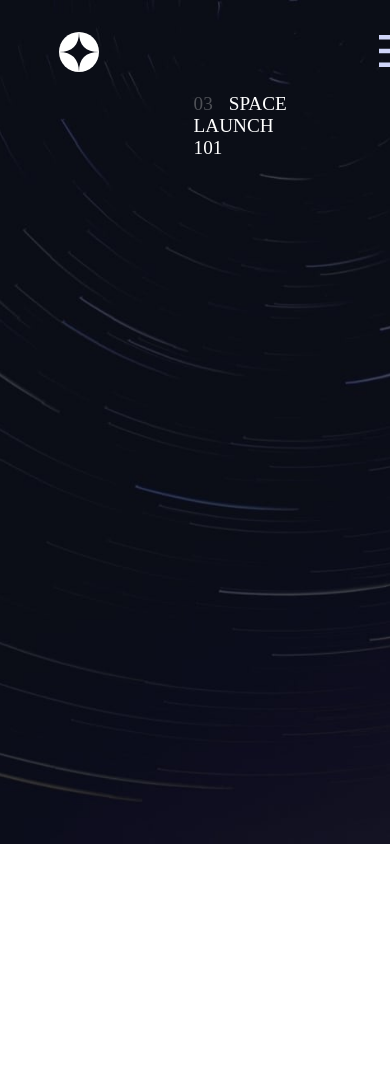
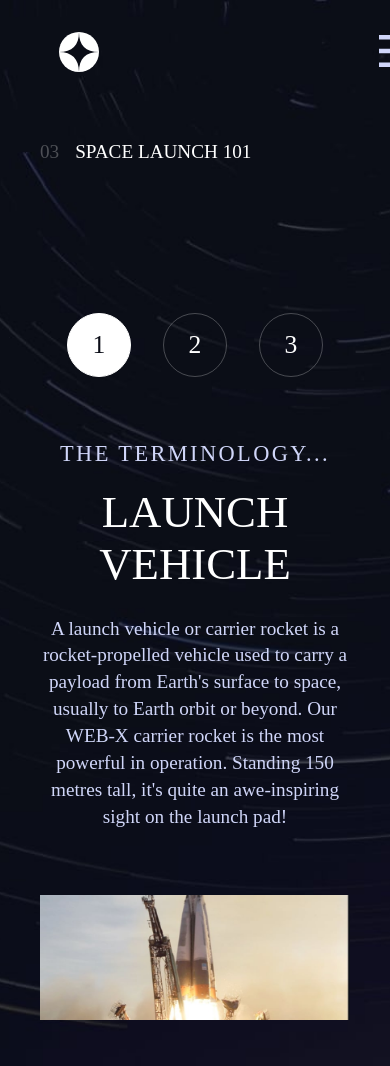
Before and after one commit to techtee19/space-tour-vue, a Vue app: page /technology in a window 390 px wide. Shown: the top 1066 px of the page. Before the commit the page ends 844 px from the top, so only its background shows below. Built offline with nearby package versions, Linux system fonts and the light colour scheme; a web font is replaced by a local one.

Commit message:
Refactor PageHeading component styles for consistency, update asset paths in data.json, and enhance layout in CrewView, DestinationView, and TechnologyView for improved responsiveness and structure

```diff
--- a/src/components/PageHeading.vue
+++ b/src/components/PageHeading.vue
@@ -23,9 +23,9 @@ export default {
 
 <style scoped>
 .headings {
-  margin-bottom: 5.6rem;
+  margin: 3rem 0 5.6rem;
   font-size: 1.2rem;
-  padding: 0 9.6rem;
+  font-weight: 400;
   text-transform: uppercase;
 }
 
--- a/src/data/data.json
+++ b/src/data/data.json
@@ -3,7 +3,7 @@
     {
       "name": "Moon",
       "images": {
-        "png": "./assets/destination/image-moon.png",
+        "png": "./src/assets/destination/image-moon.png",
         "webp": "./assets/destination/image-moon.webp"
       },
       "description": "See our planet as you’ve never seen it before. A perfect relaxing trip away to help regain perspective and come back refreshed. While you’re there, take in some history by visiting the Luna 2 and Apollo 11 landing sites.",
@@ -13,7 +13,7 @@
     {
       "name": "Mars",
       "images": {
-        "png": "./assets/destination/image-mars.png",
+        "png": "./src/assets/destination/image-mars.png",
         "webp": "./assets/destination/image-mars.webp"
       },
       "description": "Don’t forget to pack your hiking boots. You’ll need them to tackle Olympus Mons, the tallest planetary mountain in our solar system. It’s two and a half times the size of Everest!",
@@ -23,7 +23,7 @@
     {
       "name": "Europa",
       "images": {
-        "png": "./assets/destination/image-europa.png",
+        "png": "./src/assets/destination/image-europa.png",
         "webp": "./assets/destination/image-europa.webp"
       },
       "description": "The smallest of the four Galilean moons orbiting Jupiter, Europa is a winter lover’s dream. With an icy surface, it’s perfect for a bit of ice skating, curling, hockey, or simple relaxation in your snug wintery cabin.",
@@ -33,7 +33,7 @@
     {
       "name": "Titan",
       "images": {
-        "png": "./assets/destination/image-titan.png",
+        "png": "./src/assets/destination/image-titan.png",
         "webp": "./assets/destination/image-titan.webp"
       },
       "description": "The only moon known to have a dense atmosphere other than Earth, Titan is a home away from home (just a few hundred degrees colder!). As a bonus, you get striking views of the Rings of Saturn.",
@@ -45,7 +45,7 @@
     {
       "name": "Douglas Hurley",
       "images": {
-        "png": "./assets/crew/image-douglas-hurley.png",
+        "png": "./src/assets/crew/image-douglas-hurley.png",
         "webp": "./assets/crew/image-douglas-hurley.webp"
       },
       "role": "Commander",
@@ -54,7 +54,7 @@
     {
       "name": "Mark Shuttleworth",
       "images": {
-        "png": "./assets/crew/image-mark-shuttleworth.png",
+        "png": "./src/assets/crew/image-mark-shuttleworth.png",
         "webp": "./assets/crew/image-mark-shuttleworth.webp"
       },
       "role": "Mission Specialist",
@@ -63,7 +63,7 @@
     {
       "name": "Victor Glover",
       "images": {
-        "png": "./assets/crew/image-victor-glover.png",
+        "png": "./src/assets/crew/image-victor-glover.png",
         "webp": "./assets/crew/image-victor-glover.webp"
       },
       "role": "Pilot",
@@ -72,7 +72,7 @@
     {
       "name": "Anousheh Ansari",
       "images": {
-        "png": "./assets/crew/image-anousheh-ansari.png",
+        "png": "./src/assets/crew/image-anousheh-ansari.png",
         "webp": "./assets/crew/image-anousheh-ansari.webp"
       },
       "role": "Flight Engineer",
@@ -83,24 +83,24 @@
     {
       "name": "Launch vehicle",
       "images": {
-        "portrait": "./assets/technology/image-launch-vehicle-portrait.jpg",
-        "landscape": "./assets/technology/image-launch-vehicle-landscape.jpg"
+        "portrait": "/src/assets/technology/image-launch-vehicle-portrait.jpg",
+        "landscape": "/src/assets/technology/image-launch-vehicle-landscape.jpg"
       },
       "description": "A launch vehicle or carrier rocket is a rocket-propelled vehicle used to carry a payload from Earth's surface to space, usually to Earth orbit or beyond. Our WEB-X carrier rocket is the most powerful in operation. Standing 150 metres tall, it's quite an awe-inspiring sight on the launch pad!"
     },
     {
       "name": "Spaceport",
       "images": {
-        "portrait": "./assets/technology/image-spaceport-portrait.jpg",
-        "landscape": "./assets/technology/image-spaceport-landscape.jpg"
+        "portrait": "/src/assets/technology/image-spaceport-portrait.jpg",
+        "landscape": "/src/assets/technology/image-spaceport-landscape.jpg"
       },
       "description": "A spaceport or cosmodrome is a site for launching (or receiving) spacecraft, by analogy to the seaport for ships or airport for aircraft. Based in the famous Cape Canaveral, our spaceport is ideally situated to take advantage of the Earth’s rotation for launch."
     },
     {
       "name": "Space capsule",
       "images": {
-        "portrait": "./assets/technology/image-space-capsule-portrait.jpg",
-        "landscape": "./assets/technology/image-space-capsule-landscape.jpg"
+        "portrait": "/src/assets/technology/image-space-capsule-portrait.jpg",
+        "landscape": "/src/assets/technology/image-space-capsule-landscape.jpg"
       },
       "description": "A space capsule is an often-crewed spacecraft that uses a blunt-body reentry capsule to reenter the Earth's atmosphere without wings. Our capsule is where you'll spend your time during the flight. It includes a space gym, cinema, and plenty of other activities to keep you entertained."
     }
--- a/src/views/CrewView.vue
+++ b/src/views/CrewView.vue
@@ -2,8 +2,8 @@
   <div class="crew-container">
     <Navigation />
     <main>
-      <PageHeading :number="'02'" :title="'Meet our crew'" />
       <div class="crew-content" v-if="currentCrew">
+        <PageHeading :number="'02'" :title="'Meet our crew'" />
         <div class="crew-cont">
           <div class="crew-text-cont">
             <h2 class="crew-role">{{ currentCrew.role }}</h2>
@@ -63,6 +63,7 @@ export default {
   background: url('/src/assets/crew/background-crew-desktop.jpg') no-repeat center center/cover;
   height: 100%;
   max-width: 130rem;
+  min-height: 100vh;
   padding: 0 1.2rem;
 }
 
@@ -144,7 +145,7 @@ export default {
 
 @media (max-width: 768px) {
   .crew-container {
-    background: url('/assets/crew/background-crew-tablet.jpg') no-repeat center center/cover;
+    background: url('/src/assets/crew/background-crew-tablet.jpg') no-repeat center center/cover;
     height: auto;
     /* padding: 0 40px; */
   }
@@ -204,7 +205,7 @@ export default {
 
 @media (max-width: 375px) {
   .crew-container {
-    background: url('/assets/crew/background-crew-mobile.jpg') no-repeat center center/cover;
+    background: url('/src/assets/crew/background-crew-mobile.jpg') no-repeat center center/cover;
     padding: 0 24px;
   }
 
--- a/src/views/DestinationView.vue
+++ b/src/views/DestinationView.vue
@@ -2,8 +2,8 @@
   <div class="destination-container">
     <Navigation />
     <main>
-      <PageHeading number="01" title="Pick your destination" />
       <div class="dest-content" v-if="currentDestination">
+        <PageHeading number="01" title="Pick your destination" />
         <div class="dest-cont">
           <div class="dest-img">
             <img :src="currentDestination.images.png" :alt="currentDestination.name" />
@@ -75,6 +75,7 @@ export default {
   background: url('/src/assets/destination/background-destination-desktop.jpg') no-repeat center
     center/cover;
   height: 100%;
+  min-height: 100vh;
   max-width: 130rem;
   padding: 0 1.2rem;
 }
@@ -232,23 +233,23 @@ export default {
   .destination-container {
     background: url('/src/assets/destination/background-destination-mobile.jpg') no-repeat center
       center/cover;
-    padding: 0 0.2rem;
+    padding: 0;
     min-height: 100vh;
-    width: 100vw;
-    max-width: 100vw;
+    width: 100%;
+    max-width: 100%;
     box-sizing: border-box;
     overflow-x: hidden;
   }
   .dest-content {
-    padding: 0 1vw;
-    max-width: 100vw;
+    padding: 0 24px;
+    max-width: 100%;
     box-sizing: border-box;
   }
   .dest-cont {
     flex-direction: column;
     align-items: center;
-    gap: 4vw;
-    max-width: 100vw;
+    gap: 26px;
+    max-width: 100%;
     box-sizing: border-box;
   }
   .dest-txt-cont {
@@ -256,62 +257,71 @@ export default {
     align-items: center;
     text-align: center;
     margin: 0 auto;
-    max-width: 100vw;
+    max-width: 100%;
     box-sizing: border-box;
   }
   .dest-img img {
-    width: 55vw;
-    max-width: 160px;
-    margin: 0 auto 4vw auto;
+    width: 170px;
+    height: auto;
+    margin: 0 auto 26px auto;
     display: block;
-    max-width: 100vw;
-    box-sizing: border-box;
   }
   .dest-list {
     justify-content: center;
-    gap: 6vw;
-    margin-bottom: 4vw;
-    font-size: 3.5vw;
+    gap: 26px;
+    margin-bottom: 20px;
     letter-spacing: 2px;
   }
   .dest-link {
-    font-size: 4vw;
-    padding-bottom: 1vw;
+    font-size: 14px;
+    padding-bottom: 8px;
+    text-transform: uppercase;
+    letter-spacing: 2.36px;
   }
   .dest-head {
-    font-size: 9vw;
-    margin-bottom: 2vw;
-    letter-spacing: 1px;
+    font-size: 56px;
+    margin-bottom: 8px;
+    letter-spacing: normal;
+    font-weight: 400;
+    line-height: normal;
   }
   .dest-txt {
-    font-size: 3vw;
-    margin-bottom: 4vw;
-    line-height: 1.5;
+    font-size: 15px;
+    margin-bottom: 32px;
+    line-height: 25px;
     color: #d0d6f9;
-    padding: 0 2vw;
+    padding: 0;
+    font-weight: 400;
+    max-width: 327px;
+    margin-left: auto;
+    margin-right: auto;
   }
   .dest-line {
-    border: 0.5px solid #ffffff3a;
-    margin: 4vw 0;
+    border: 0.5px solid rgba(255, 255, 255, 0.2);
+    margin: 32px auto;
     width: 100%;
   }
   .distance-cont {
-    flex-direction: row;
+    flex-direction: column;
     justify-content: center;
     align-items: center;
-    gap: 8vw;
+    gap: 32px;
     width: 100%;
   }
   .distance-txt {
-    font-size: 2.8vw;
+    font-size: 14px;
     text-align: center;
     color: #d0d6f9;
+    text-transform: uppercase;
+    letter-spacing: 2.36px;
   }
   .distance-txt span {
-    font-size: 5vw;
+    font-size: 28px;
     color: #fff;
     display: block;
-    margin-top: 0.5vw;
+    margin-top: 12px;
+    text-transform: uppercase;
+    font-weight: 400;
   }
 }
 </style>
--- a/src/views/TechnologyView.vue
+++ b/src/views/TechnologyView.vue
@@ -62,7 +62,7 @@ export default {
   },
   created() {
     this.technology = techData.technology
-    this.selectTech('launch Vehicle')
+    this.selectTech('launch vehicle')
     window.addEventListener('resize', this.handleResize)
   },
   beforeUnmount() {
@@ -89,10 +89,12 @@ export default {
 
 .tech-content {
   transition: opacity 0.3s ease;
-  display: flex;
+  display: grid;
+  grid-template-columns: auto 1fr auto;
   align-items: center;
   gap: 2rem;
   max-width: 100rem;
+  padding: 2rem 0;
 }
 
 .tech-tabs {
@@ -228,6 +230,7 @@ export default {
   }
 
   .tech-content {
+    display: flex;
     flex-direction: column;
     text-align: center;
     gap: 4rem;
```
